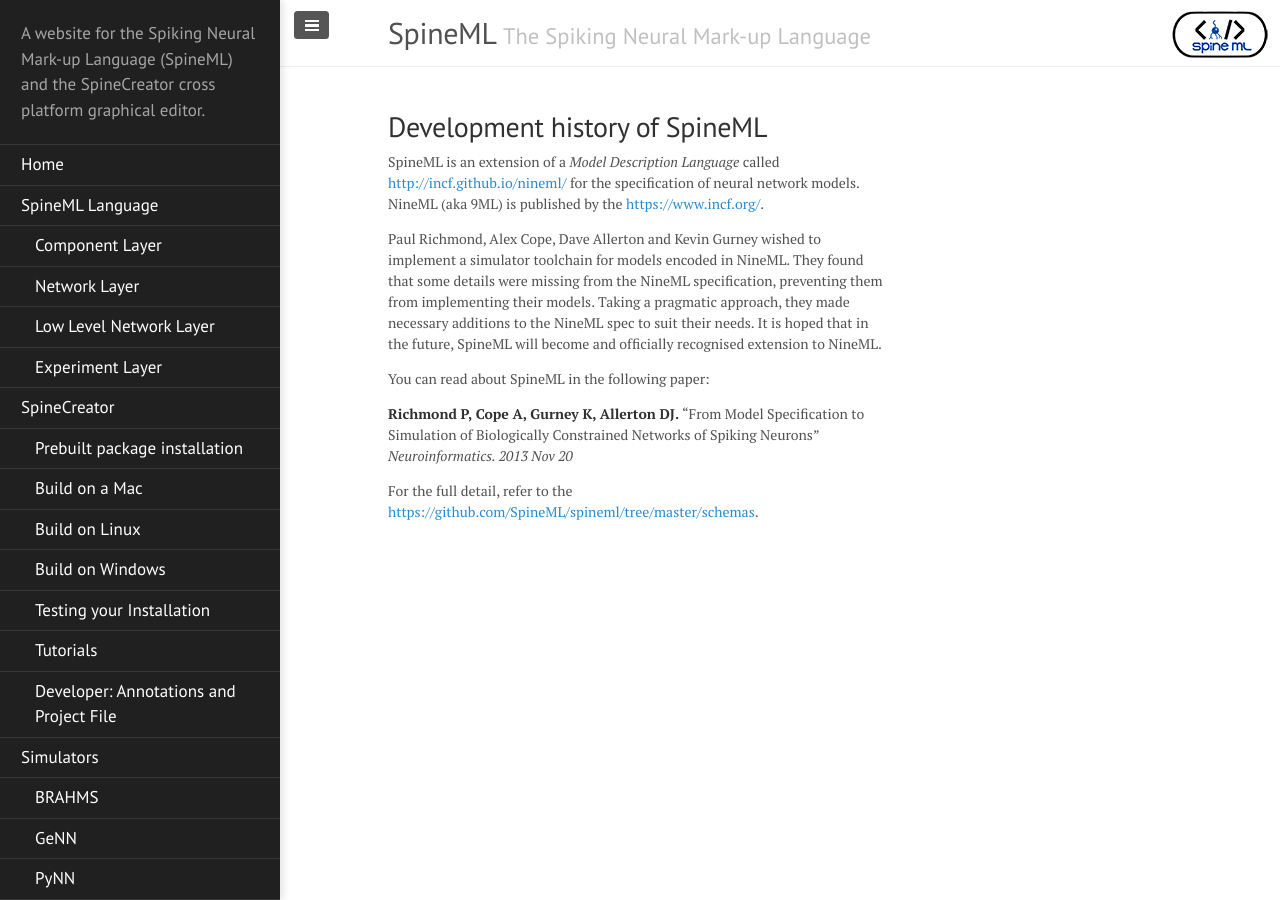
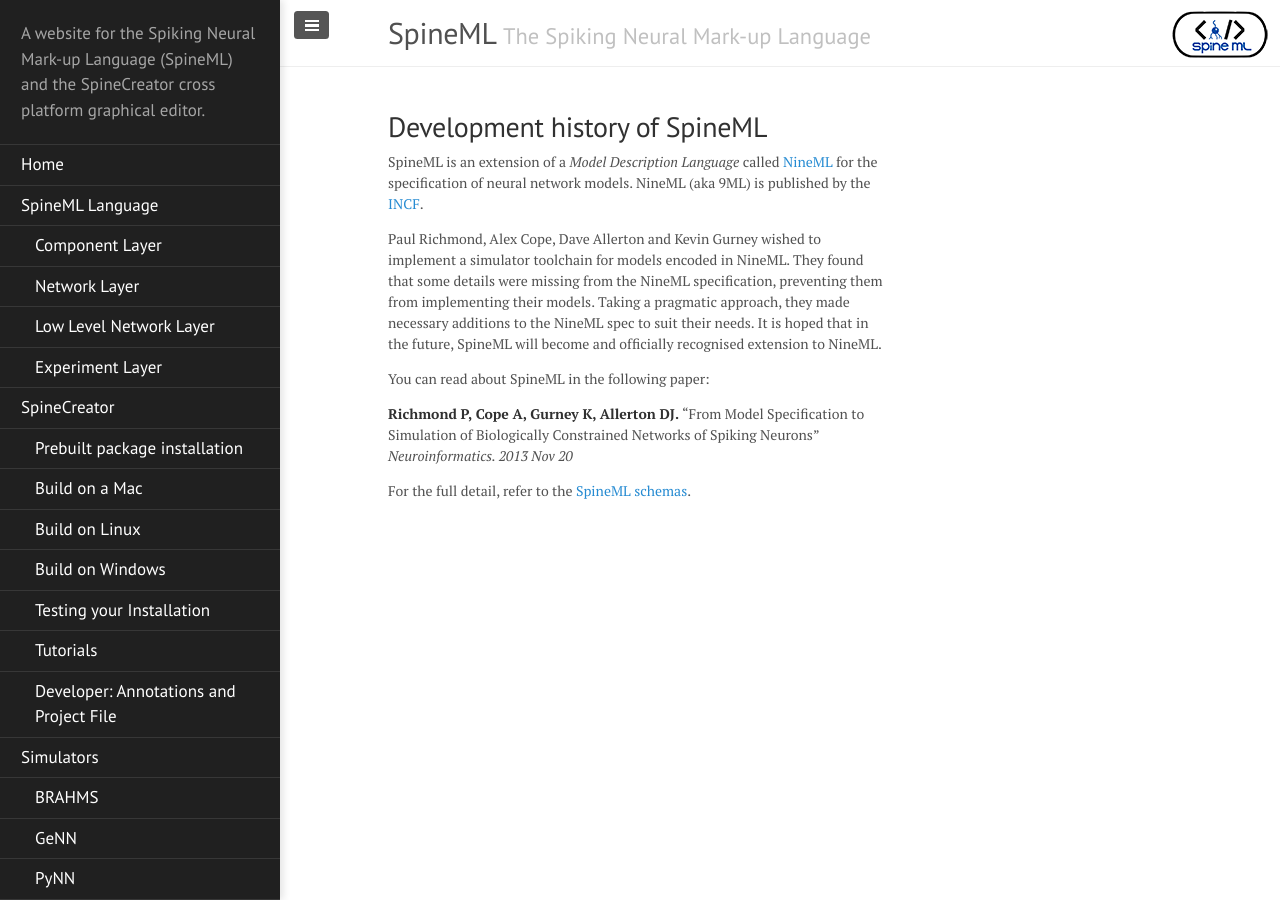
Before and after one commit to SpineML/spineml.github.io, a Jekyll site: the page built from spineml/provenance/index.md, in a window 1280 px wide. Built offline with Jekyll 4.4.1, drawn with Linux system fonts in a browser that asks for light colours; nearby versions of some CDN libraries; library files that are not in the unit come from our copies; some of the changed lines change nothing that is shown.

Commit message:
Correct links

```diff
--- a/spineml/provenance/index.md
+++ b/spineml/provenance/index.md
@@ -5,8 +5,8 @@
 
 # Development history of SpineML
 
-SpineML is an extension of a *Model Description Language* called [http://incf.github.io/nineml/](NineML)
-for the specification of neural network models. NineML (aka 9ML) is published by the [https://www.incf.org/](INCF).
+SpineML is an extension of a *Model Description Language* called [NineML](http://incf.github.io/nineml/)
+for the specification of neural network models. NineML (aka 9ML) is published by the [INCF](https://www.incf.org/).
 
 Paul Richmond, Alex Cope, Dave Allerton and Kevin Gurney wished to implement a simulator toolchain
 for models encoded in NineML. They found that some details were missing from the NineML
@@ -18,4 +18,4 @@
 
 **Richmond P, Cope A, Gurney K, Allerton DJ.** “From Model Specification to Simulation of Biologically Constrained Networks of Spiking Neurons” *Neuroinformatics. 2013 Nov 20*
 
-For the full detail, refer to the [https://github.com/SpineML/spineml/tree/master/schemas](SpineML schemas).
+For the full detail, refer to the [SpineML schemas](https://github.com/SpineML/spineml/tree/master/schemas]).
```
